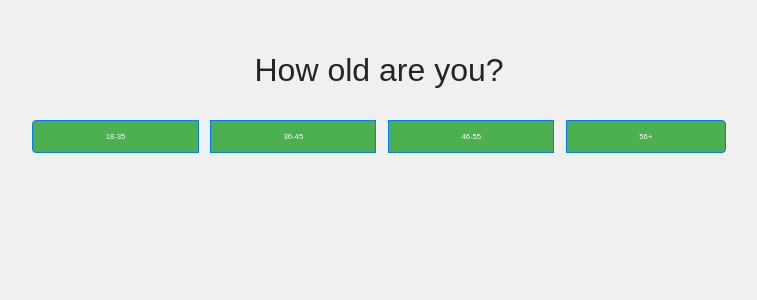
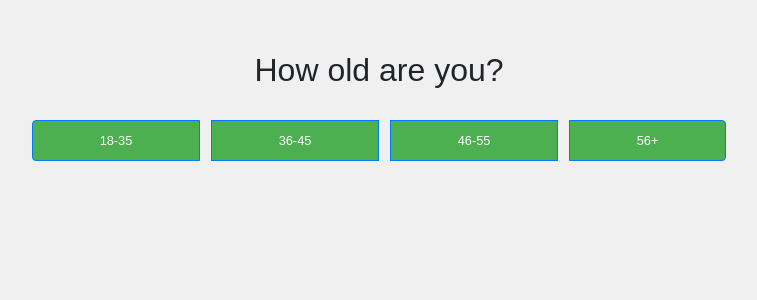
Before and after one commit to LamettaV/doughdiaries, a Flask app: page /usersurvey in a window 1280 px wide. Shown: the top 300 px of the page, without its empty margins (261-1018 px from the left). Run offline with Flask 3, Linux system fonts and the light colour scheme; some libraries are stand-ins or nearby versions.

Commit message:
Changed font-size for survey

```diff
--- a/templates/survey.html
+++ b/templates/survey.html
@@ -69,7 +69,7 @@
             margin: 0 1vw;
             flex: 1;
             min-width: 150px;
-            font-size: 0.6vw;
+            font-size: 1vw;
         }
 
         .age-group-btn:hover {
```
